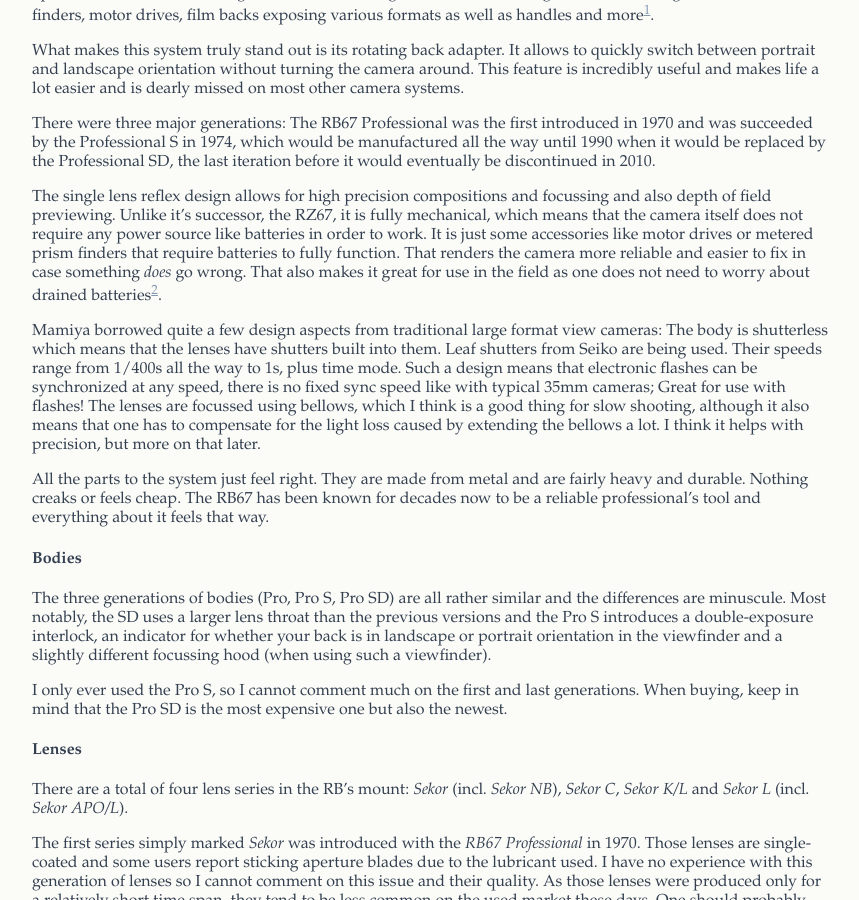
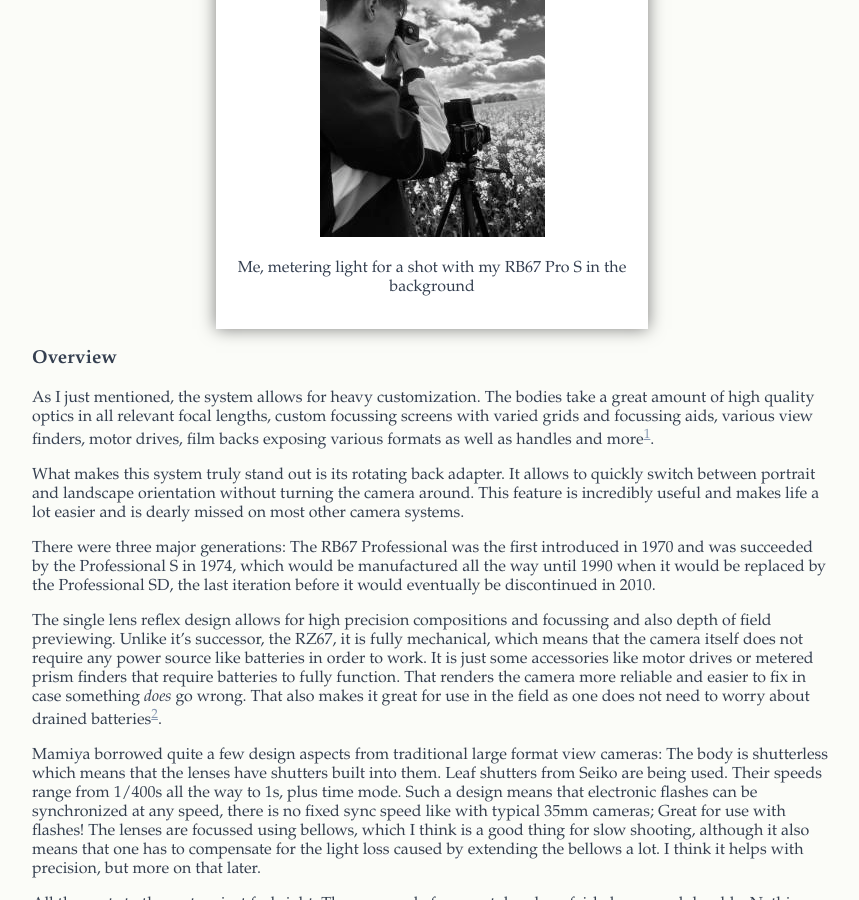
Before and after one commit to ImMaax/immaax.github.io, a Jekyll site: the page built from articles/_posts/2024-03-19-the-mamiya-rb67-camera-system.markdown, in a window 1280 px wide and 900 px high, scrolled down 459 px. Shown: the whole window, without its empty margins (208-1067 px from the left). Built offline with Jekyll 4.4.1, drawn with Linux system fonts in a browser that asks for light colours.

Commit message:
add photo to rb67 article

```diff
--- a/articles/_posts/2024-03-19-the-mamiya-rb67-camera-system.markdown
+++ b/articles/_posts/2024-03-19-the-mamiya-rb67-camera-system.markdown
@@ -12,6 +12,11 @@
 It is very versatile and allows you to build your camera to fit every situation.
 This article aims to give a general overview of the system and to discuss my
 experiences with and thoughts on it.
+
+<div class="photo">
+  <img src="/assets/img/support/me-metering-light.jpg" alt="Me, metering light">
+  <p>Me, metering light for a shot with my RB67 Pro S in the background</p>
+</div>
 
 ### Overview
 
```
